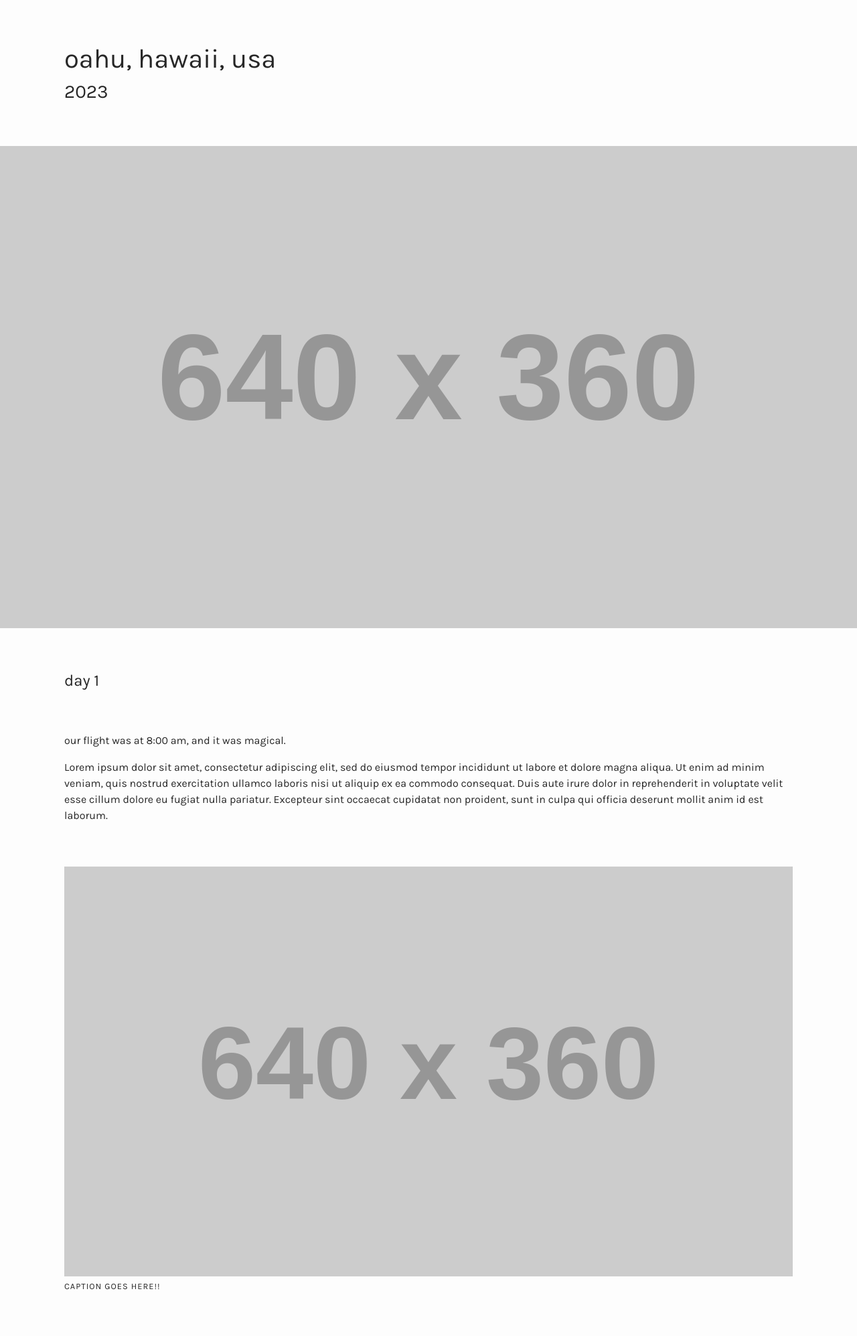
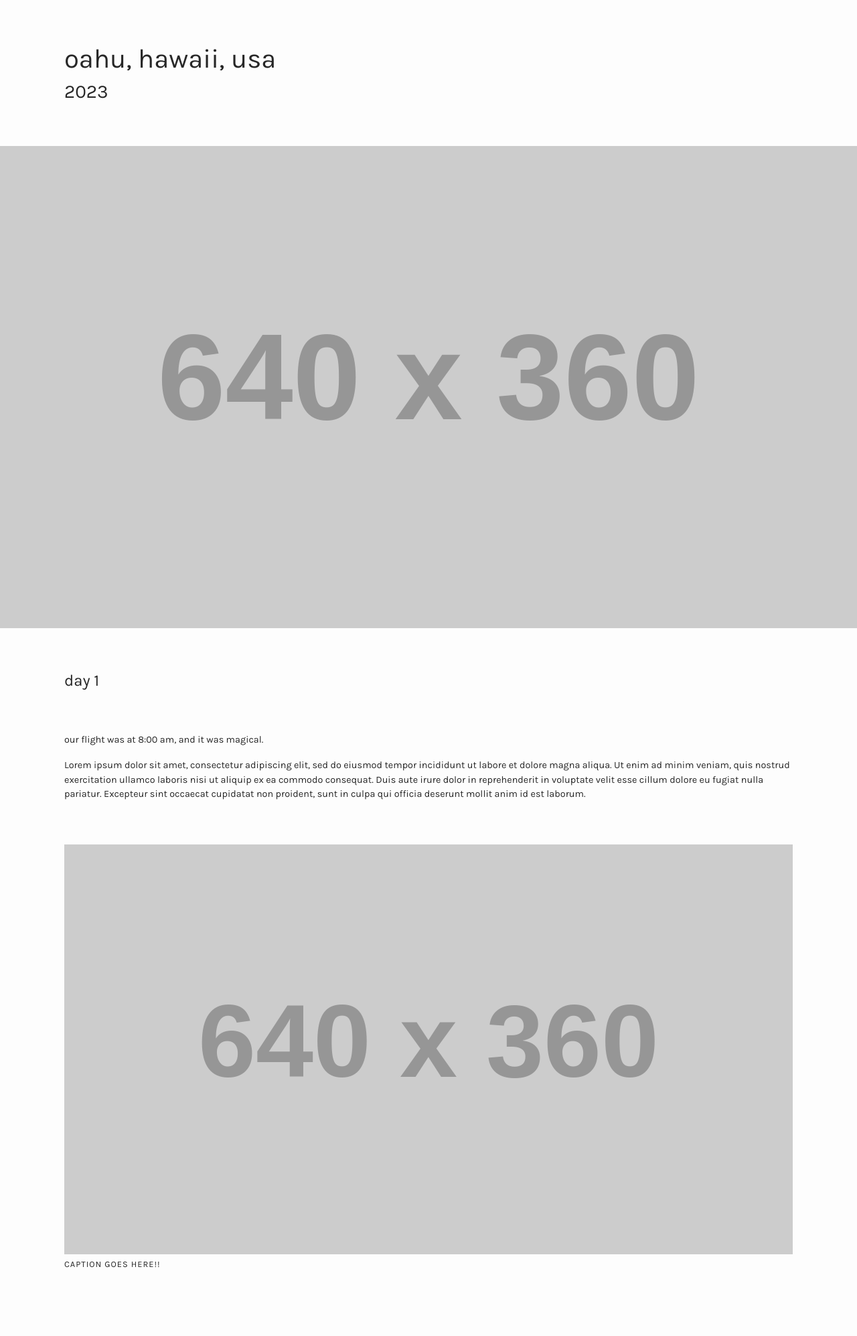
Before and after one commit to natashasupangkat/bon, a Jekyll site: the page built from _trips/hawaii2023.html, in a window 1280 px wide. Shown: the whole page at 67% size. Built offline with Jekyll 4.4.1, drawn with Linux system fonts in a browser that asks for light colours; after the commit the page ends 1961 px from its top, so only the background shows below that.

Commit message:
font-size change

```diff
--- a/_sass/main.scss
+++ b/_sass/main.scss
@@ -33,7 +33,7 @@ $colors: (
 
 body {
     font-family: 'Karla', sans-serif;
-    font-size: 1.0rem;
+    font-size: 0.9rem;
     color: $dark;
     background-color: $light;
     box-sizing: border-box;
```
Also changed, not shown: 2 other files.
